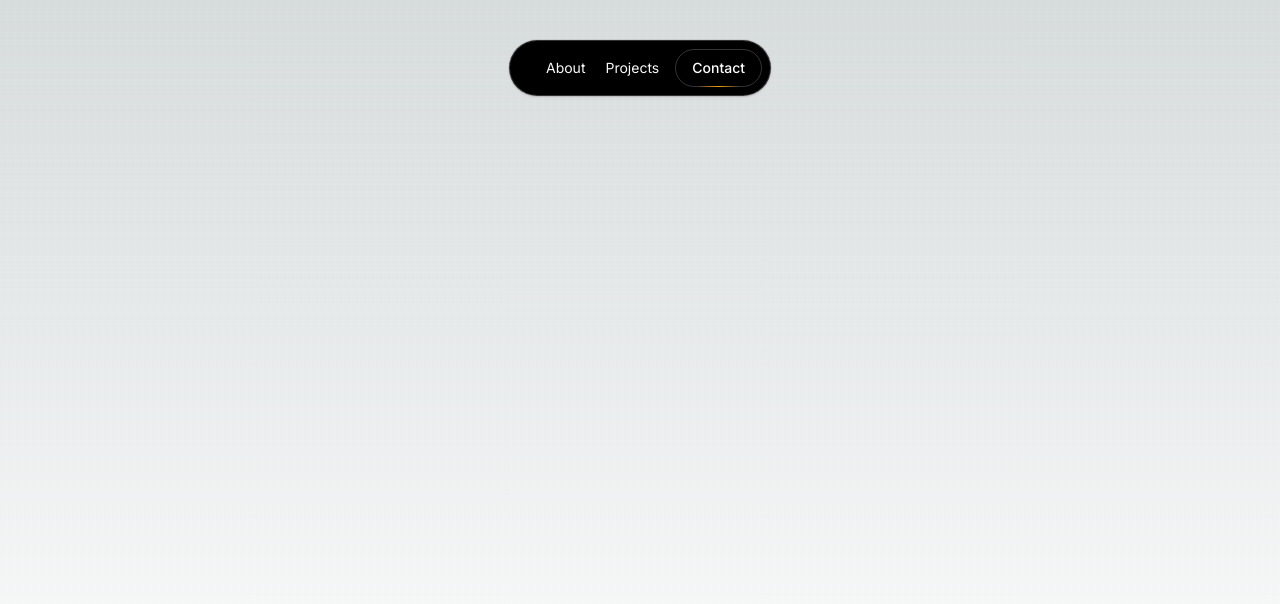
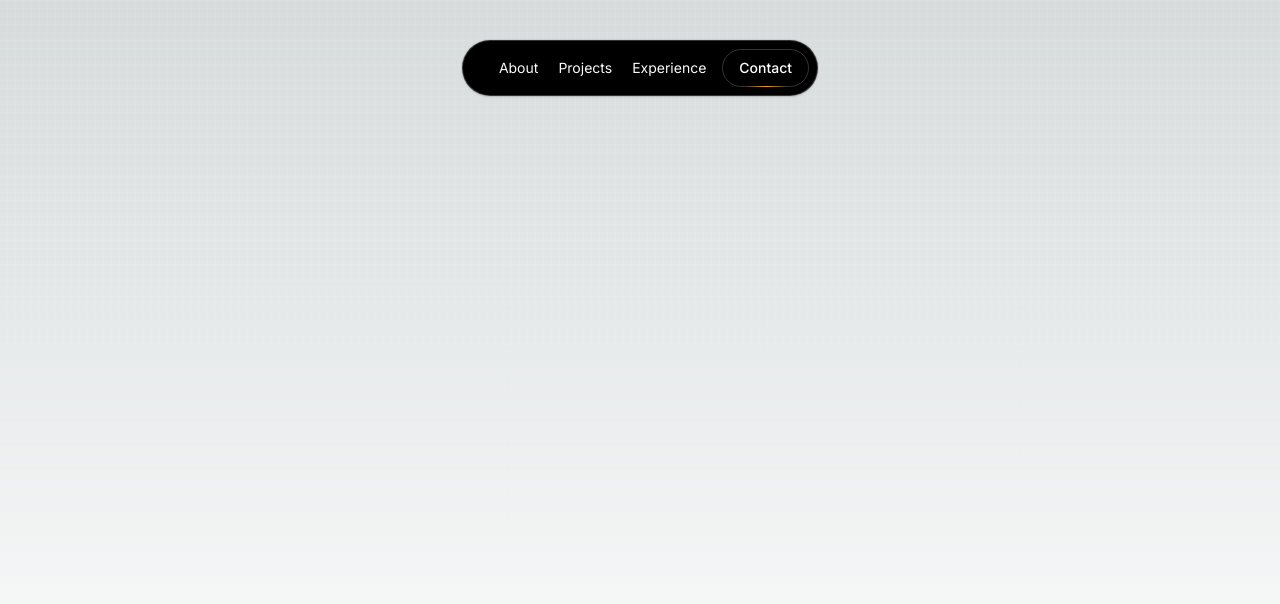
Before and after one commit to tanish35/Portfolio-2.0, a Next.js app: page /logs in a window 1280 px wide. Shown: the top 604 px of the page. Built offline with nearby package versions, Linux system fonts and the light colour scheme; no server answers.

Commit message:
Add experience to navbar

```diff
--- a/src/components/intro.jsx
+++ b/src/components/intro.jsx
@@ -64,7 +64,7 @@ const Intro = forwardRef(({ scrollIndicatorHidden }, ref) => {
               <DecoderText text="Tanish Majumdar" delay={500} />
               <div className="font-sans text-base flex gap-x-1 items-center">
                 <IconMapPin className="size-4" />
-                <DecoderText text="Delhi" delay={500} />
+                <DecoderText text="Mumbai" delay={500} />
               </div>
               <div className="font-sans text-base flex gap-x-2 items-center text-teritiary-400">
                 <LinkPreview
--- a/src/components/navbar.jsx
+++ b/src/components/navbar.jsx
@@ -23,6 +23,11 @@ export default function FloatingNavBar() {
         <IconComponents className="h-4 w-4 text-neutral-500 dark:text-white" />
       ),
     },
+    {
+      name: "Experience",
+      link: "#experience",
+      icon: <IconTie className="h-4 w-4 text-neutral-500 dark:text-white" />,
+    },
   ];
   return <FloatingNav navItems={navItems} />;
 }
```
